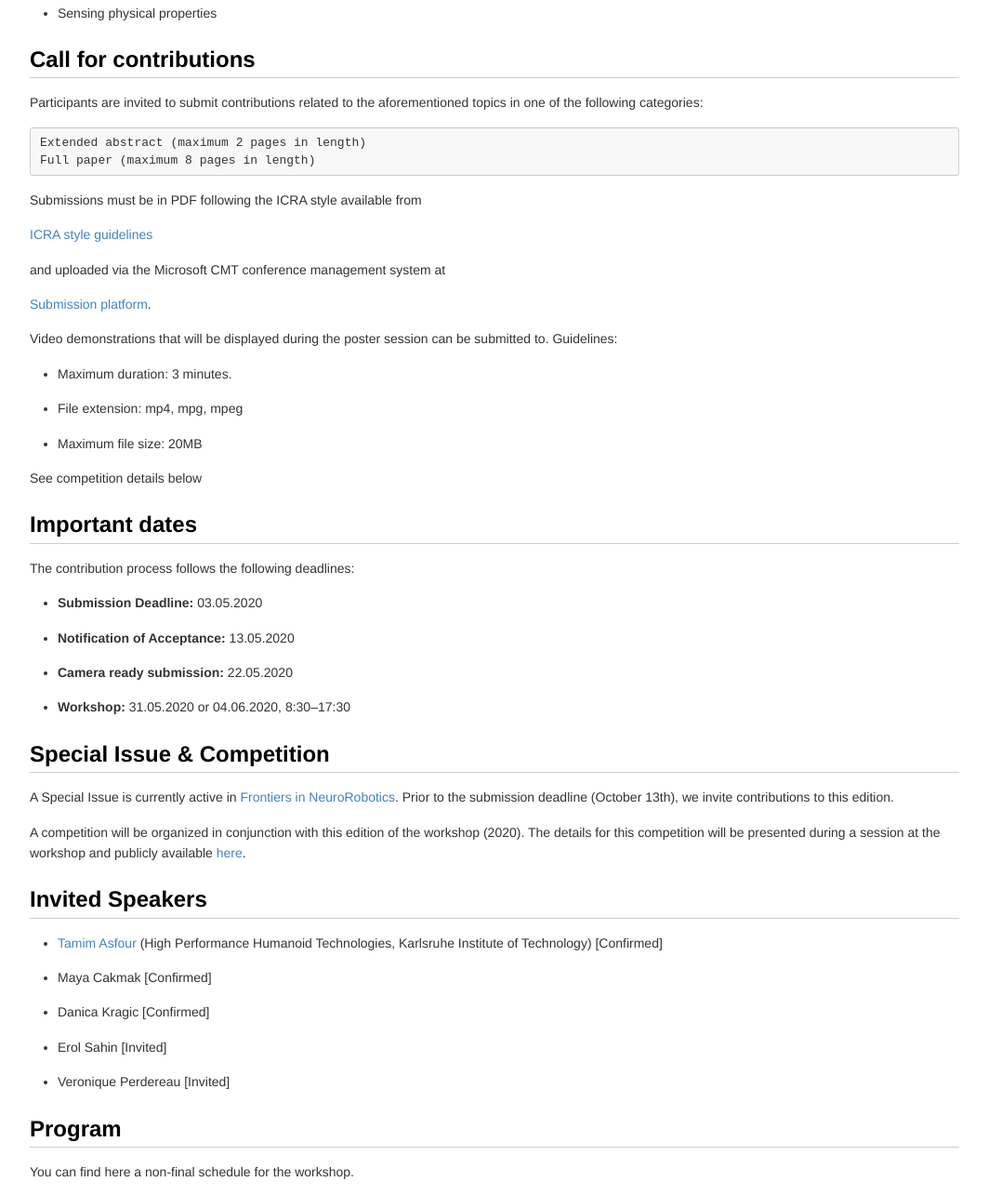
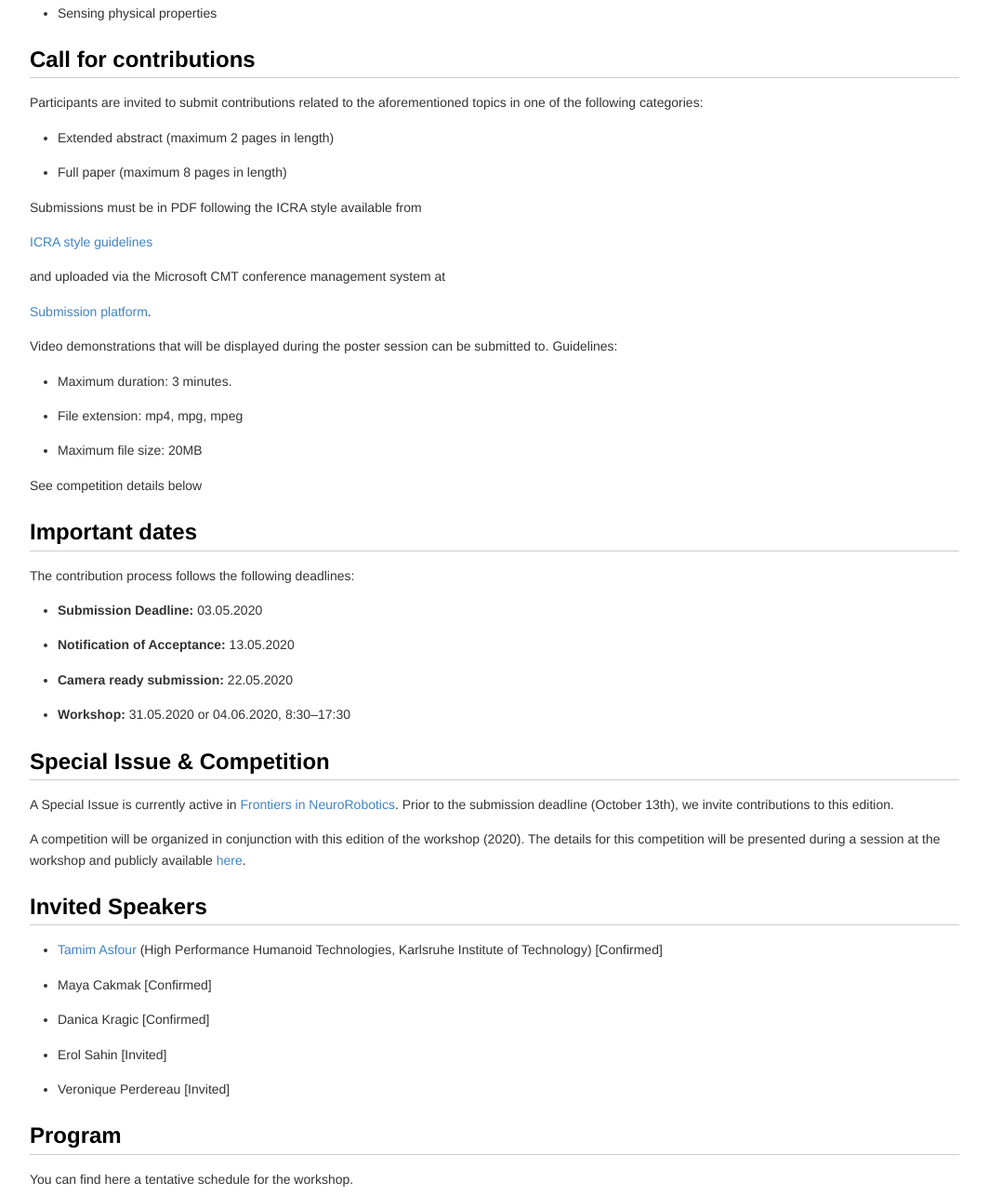
Before and after one commit to r1d1/iwcmar3, a plain HTML site: page index.html in a window 1280 px wide. Shown: the part 1416-2701 px from the top of the page at 93% size, without its empty margins (108-1171 px from the left). Drawn offline with Linux system fonts and the light colour scheme.

Commit message:
fixed incorrect format

```diff
--- a/index.html
+++ b/index.html
@@ -49,8 +49,10 @@ When transferring the affordance concept to robotics, we find a wide range of me
 </ul>
 <h2 id="call-for-contributions">Call for contributions</h2>
 <p>Participants are invited to submit contributions related to the aforementioned topics in one of the following categories:</p>
-<pre><code>Extended abstract (maximum 2 pages in length)
-Full paper (maximum 8 pages in length)</code></pre>
+<ul>
+<li>Extended abstract (maximum 2 pages in length)</li>
+<li>Full paper (maximum 8 pages in length)</li>
+</ul>
 <p>Submissions must be in PDF following the ICRA style available from</p>
 <p><a href="https://www.ieee.org/conferences/publishing/templates.html">ICRA style guidelines</a></p>
 <p>and uploaded via the Microsoft CMT conference management system at</p>
@@ -82,7 +84,7 @@ Full paper (maximum 8 pages in length)</code></pre>
 <li>Veronique Perdereau [Invited]</li>
 </ul>
 <h2 id="program">Program</h2>
-<p>You can find here a non-final schedule for the workshop.</p>
+<p>You can find here a tentative schedule for the workshop.</p>
 <table>
 <thead>
 <tr class="header">
```
Also changed, not shown: 1 other file.
